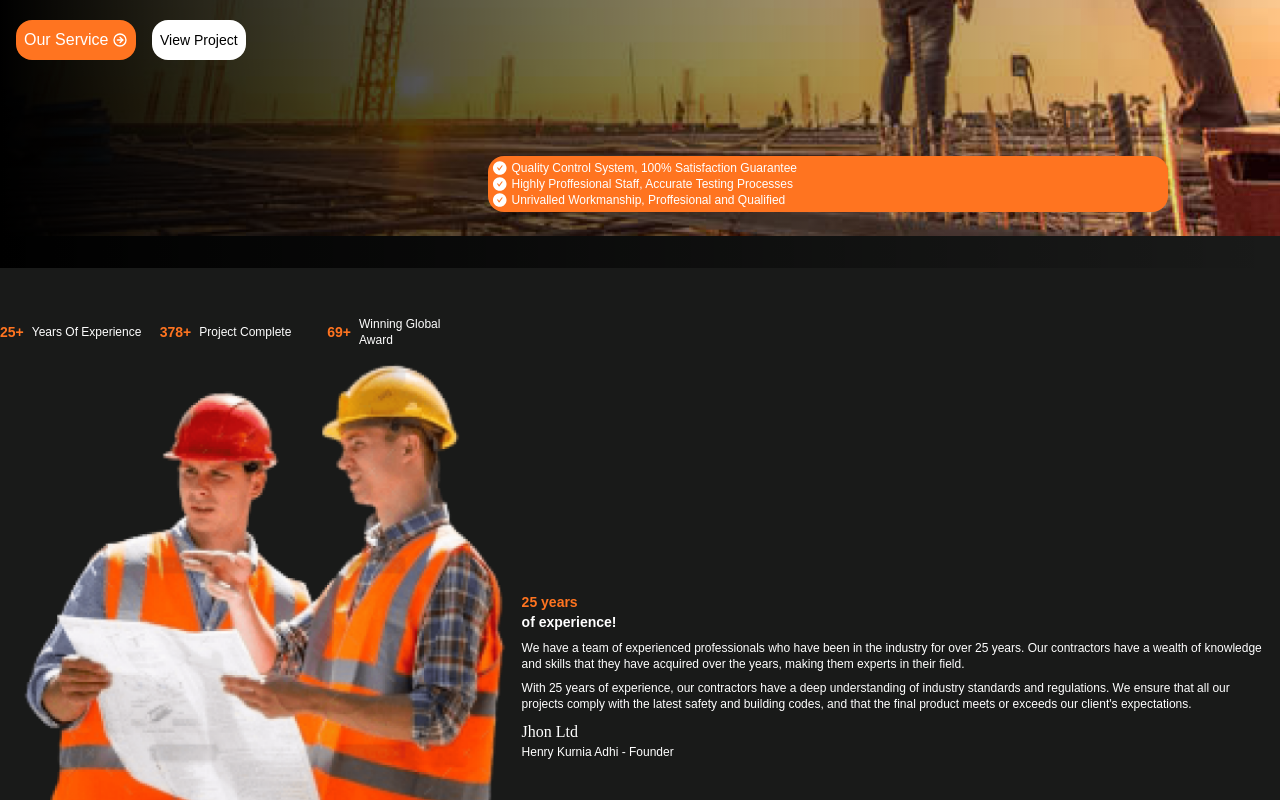
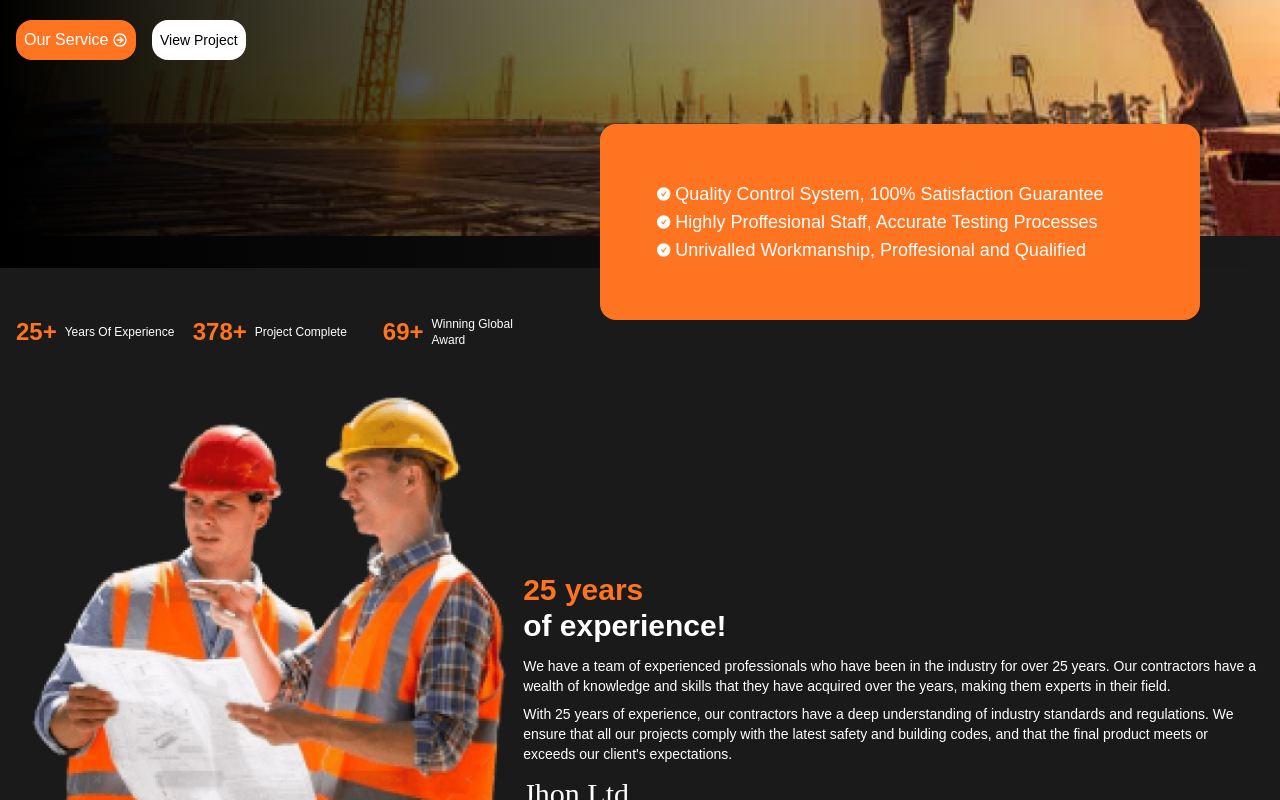
Before and after one commit to adyto/jhon-traktor, a React (Create React App) app: page / in a window 1280 px wide. Shown: the part 520-1320 px from the top of the page. Built offline with nearby package versions, Linux system fonts and the light colour scheme; no server answers.

Commit message:
md responsive

```diff
--- a/src/components/HomePage/ExperienceItem.jsx
+++ b/src/components/HomePage/ExperienceItem.jsx
@@ -30,30 +30,30 @@ const ExperienceItem = () => {
   ];
   return (
     <div className="bg-text-color-palette-2 text-white relative">
-      <div className="flex flex-col mx-auto container pt-12 pb-2 gap-y-2 2xl:pt-16">
-        <div className="flex flex-wrap justify-center gap-x-2 lg:gap-x-4 lg:justify-start 2xl:pb-28 z-10">
+      <div className="flex flex-col mx-auto container pt-12 pb-2 gap-y-2 md:gap-y-10 2xl:pt-16">
+        <div className="flex flex-wrap justify-cender gap-x-2 px-4 md:justify-start lg:gap-x-4 lg:justify-start 2xl:pb-28 z-10">
           {dataAchievement.map((item) => (
             <div
               key={item.title}
-              className="flex flex-row items-center gap-x-1 lg:gap-x-2"
+              className="flex flex-row items-center gap-x-1 md:gap-x-2 lg:gap-x-2"
             >
-              <p className="font-semibold text-text-color-palette-1 text-sm 2xl:text-5xl">
+              <p className="font-semibold text-text-color-palette-1 text-sm md:text-2xl 2xl:text-5xl">
                 {item.amount}
               </p>
-              <p className="font-medium capitalize text-xs w-20 lg:w-28">
+              <p className="font-medium capitalize text-xs w-20 md:w-24 lg:w-28">
                 {item.title}
               </p>
             </div>
           ))}
         </div>
-        <div className="flex flex-row justify-center z-0 px-2 items-center gap-x-2 2xl:gap-20">
-          <img src={imgExperience} className="w-2/5 h-auto" />
+        <div className="flex flex-row justify-center z-0 px-4 items-center gap-x-2 2xl:gap-20">
+          <img src={imgExperience} className="w-2/5 h-auto max-md:hidden" />
           <div className="flex flex-col">
-            <p className="text-text-color-palette-1 font-semibold text-sm 2xl:text-6xl">
+            <p className="text-text-color-palette-1 font-semibold text-sm md:text-3xl 2xl:text-6xl">
               25 years{' '}
               <span className="block text-white 2xl:pt-4">of experience!</span>
             </p>
-            <p className="max-w-3xl text-xs my-2 2xl:text-xl 2xl:my-5">
+            <p className="max-w-3xl text-xs my-2 md:my-3 md:text-sm 2xl:text-xl 2xl:my-5">
               We have a team of experienced professionals who have been in the
               industry for over 25 years. Our contractors have a wealth of
               knowledge and skills that they have acquired over the years,
@@ -66,21 +66,25 @@ const ExperienceItem = () => {
                 expectations.
               </span>
             </p>
-            <p className="font-Comforter text-base 2xl:text-6xl">Jhon Ltd</p>
-            <p className="font-medium text-xs 2xl:text-sm 2xl:mt-4">
+            <p className="font-Comforter text-base md:text-3xl 2xl:text-6xl">
+              Jhon Ltd
+            </p>
+            <p className="font-medium text-xs md:mt-2 2xl:text-sm 2xl:mt-4">
               Henry Kurnia Adhi - Founder
             </p>
           </div>
         </div>
       </div>
-      <div className="absolute -top-16 w-64 right-0 p-1 lg:-top-28 lg:right-28 rounded-2xl h-auto bg-text-color-palette-1 lg:w-[680px] flex flex-col 2xl:p-16">
+      <div className="absolute -top-16 w-64 right-0 p-1 flex flex-col  h-auto bg-text-color-palette-1 rounded-2xl md:-top-28 md:right-10 md:w-[470px] md:p-10 lg:-top-36 lg:right-20 lg:w-[550px] lg:p-12 xl:p-14 xl:w-[600px] xl:-top-36 2xl:w-[680px] 2xl:p-16 2xl:-top-40">
         {experienceInfo.map((item) => (
           <div
             key={item.title}
             className="flex flex-row items-center space-x-1 2xl:space-x-2 w-full"
           >
             <AiFillCheckCircle className="2xl:w-5 2xl:h-5" />
-            <span className="w-full text-xs 2xl:text-xl">{item.title}</span>
+            <span className="w-full text-xs md:text-sm lg:text-base xl:text-lg 2xl:text-xl">
+              {item.title}
+            </span>
           </div>
         ))}
       </div>
--- a/src/components/HomePage/HeroItem.jsx
+++ b/src/components/HomePage/HeroItem.jsx
@@ -6,11 +6,11 @@ import { imgBgHome } from '../../assets';
 const HeroItem = () => {
   return (
     <div
-      className="w-full bg-center relative bg-cover bg-no-repeat pt-36 pb-24 md:pt-52 md:pb-36 lg:pt-80 lg:pb-52 h-140 after:absolute after:bottom-0 after:left-0 after:w-full after:h-full after:bg-gradient-to-r after:from-black after:to-transparent before:absolute before:w-full before:h-8 before:bg-text-color-palette-2 before:bottom-0 before:left-0 "
+      className="w-full bg-center relative bg-cover bg-no-repeat pt-36 pb-24 md:pt-40 md:pb-32 lg:pt-80 lg:pb-52 h-140 after:absolute after:bottom-0 after:left-0 after:w-full after:h-full after:bg-gradient-to-r after:from-black after:to-transparent before:absolute before:w-full before:h-8 before:bg-text-color-palette-2 before:bottom-0 before:left-0 "
       style={{ backgroundImage: `url(${imgBgHome})` }}
     >
       <div className="flex flex-col relative px-4 container mx-auto text-white z-10 lg:px-4">
-        <h1 className="font-semibold text-3xl md:text-4xl lg:text-5xl 2xl:text-6xl">
+        <h1 className="font-semibold text-3xl md:text-5xl lg:text-5xl 2xl:text-6xl">
           We Prepare{' '}
           <span className="block pt-1 2xl:pt-4">
             For The <span className="text-text-color-palette-1">Future</span>{' '}
```
